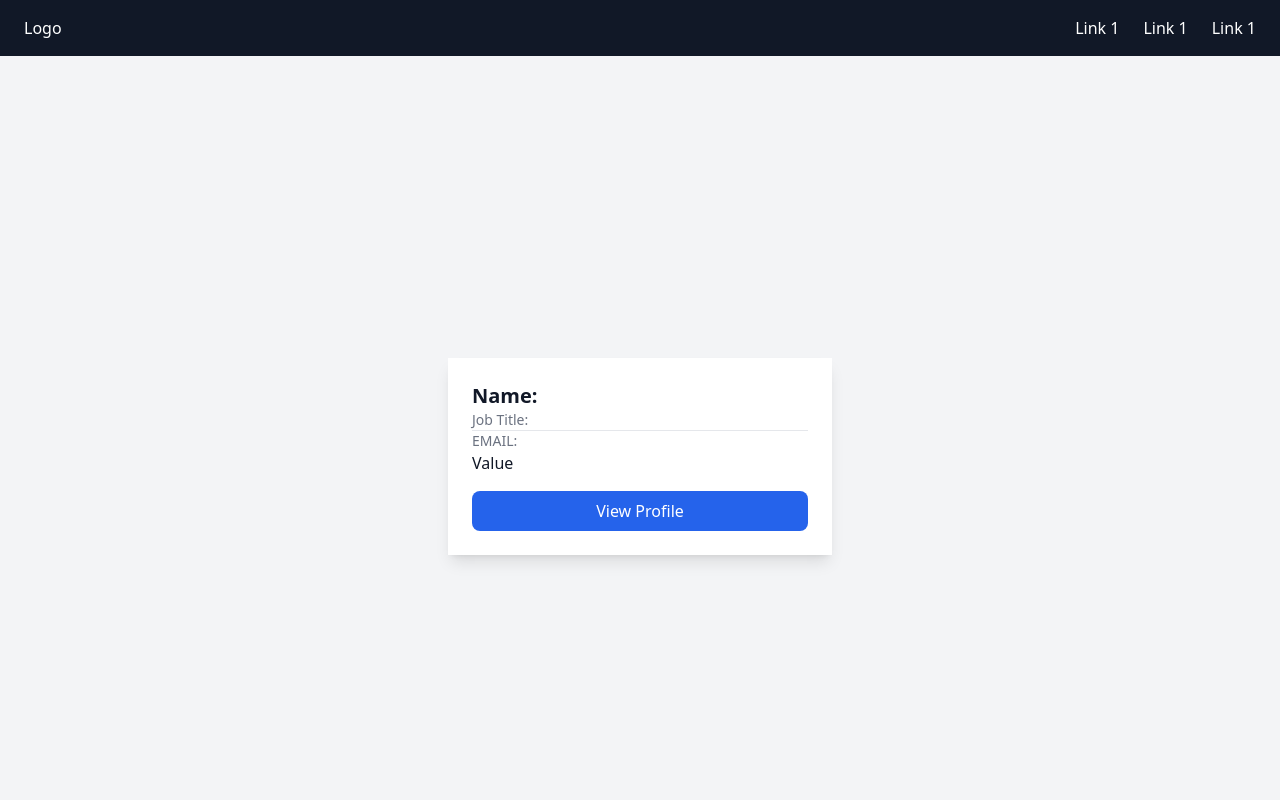
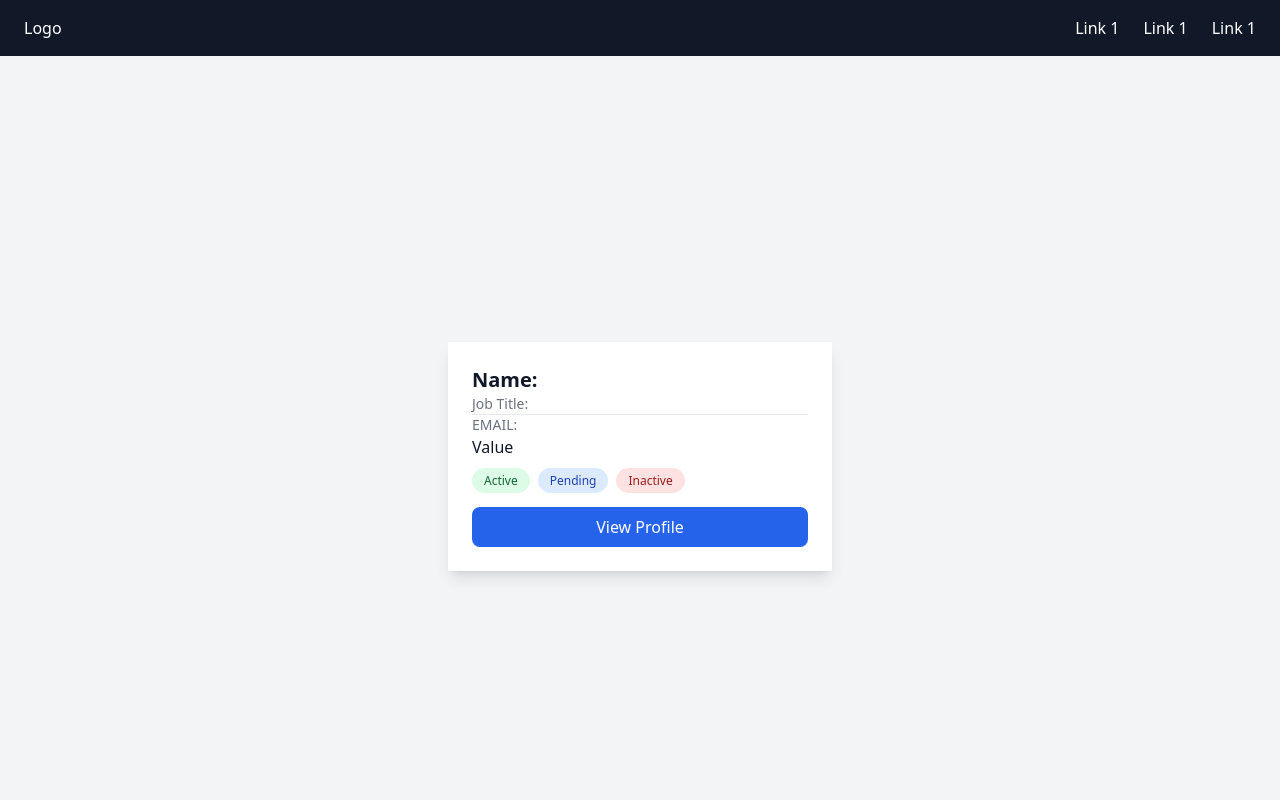
Before and after one commit to sherry-gurvinder/dev-journey-2026, a React (Vite) app in the folder 01-learning/week-05/drills/tailwind-demo/: page / in a window 1280 px wide. Shown: the top 800 px of the page. Built offline with nearby package versions, Linux system fonts and the light colour scheme.

Commit message:
Week 5 Day 3: Badge reusable component with color variants

```diff
--- a/01-learning/week-05/drills/tailwind-demo/src/App.jsx
+++ b/01-learning/week-05/drills/tailwind-demo/src/App.jsx
@@ -1,7 +1,9 @@
+import Badge from './components/Badge'
 const App = () =>
 {
   return(
       <div>
+
         <nav className="bg-gray-900 text-white px-6 py-4">
          <div className="flex justify-between items-center">
            <div >Logo</div>
@@ -21,9 +23,15 @@ const App = () =>
             <hr/>
             <p className="text-sm text-gray-500 uppercase">Email:</p>
             <p className="text-base text-gray-900">Value</p>
+             <div className="flex gap-2 mt-2">
+              <Badge text="Active" color="green" />
+              <Badge text="Pending" color="blue" />
+              <Badge text="Inactive" color="red" />
+            </div>
             <button className="bg-blue-600 w-full py-2 rounded-lg text-white font-medium mt-4 hover:bg-blue-700 transition-colors duration-200">
                 View Profile
             </button>
+
           </div>
         </div>
         <div className="bg-white-900 ">
--- /dev/null
+++ b/01-learning/week-05/drills/tailwind-demo/src/components/Badge.jsx
@@ -0,0 +1,17 @@
+const Badge = ({text,color="blue"}) =>
+{
+    const styles = {
+    blue:  "bg-blue-100 text-blue-800",
+    green: "bg-green-100 text-green-800",
+    red:   "bg-red-100 text-red-800",
+}
+    return(
+        <div>
+            <span className={`${styles[color]} rounded-full text-xs font-medium px-3 py-1`}>
+                {text}
+            </span>
+        </div>
+    )
+}
+
+export default Badge;
```
